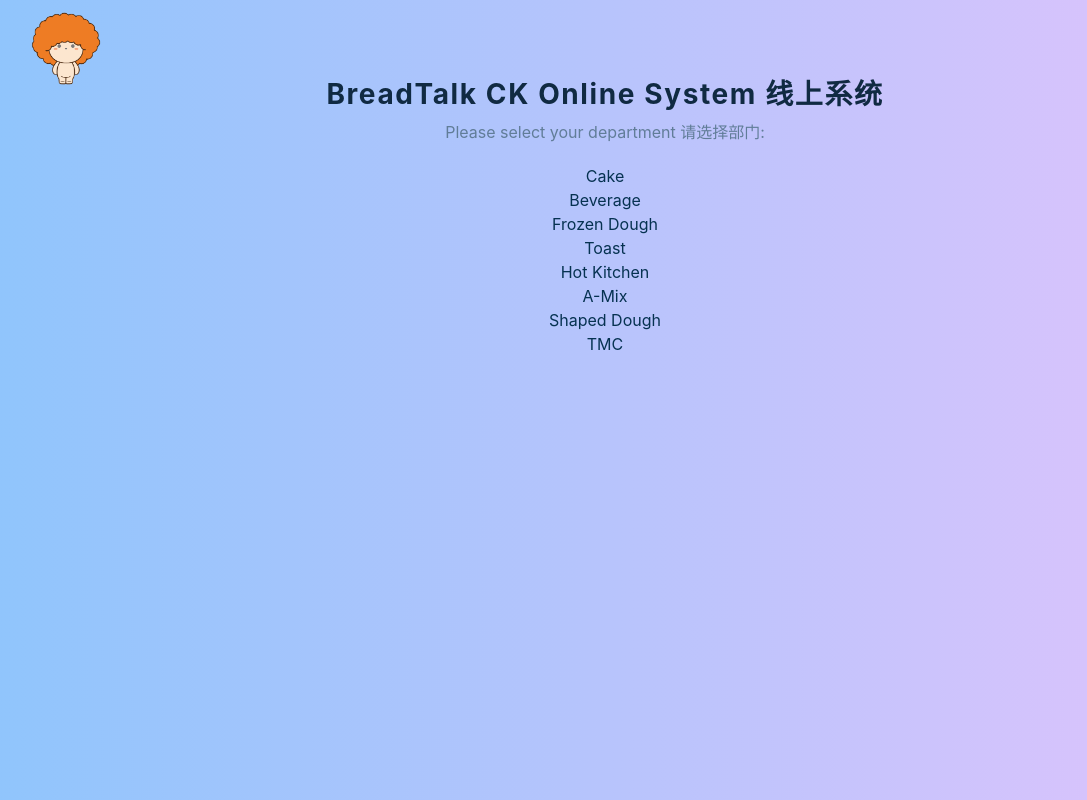
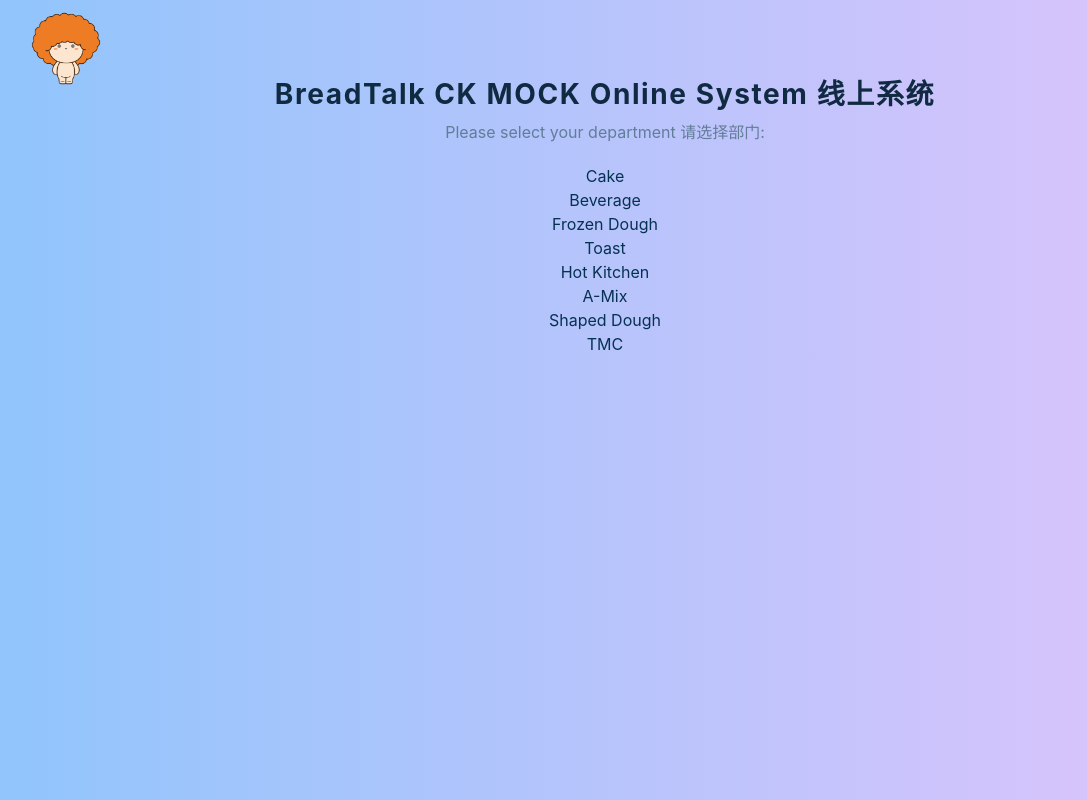
Before and after one commit to kaiyang7766/breadtalkmockapp, a React (Create React App) app: page / in a window 1280 px wide. Shown: the whole page, without its empty margins (35-1122 px from the left). Built offline with nearby package versions, Linux system fonts and the light colour scheme.

Commit message:
Update index.js

```diff
--- a/src/js/index.js
+++ b/src/js/index.js
@@ -36,7 +36,7 @@
     <Switch>
     <Route exact path="/">
     <img src={require('../assets/breadtalkmascot.png')} id='mascot'></img>
-    <h3>BreadTalk CK Online System 线上系统</h3>
+    <h3>BreadTalk CK MOCK Online System 线上系统</h3>
     <p>Please select your department 请选择部门:</p>
     <Navbar/>
     </Route>
```
